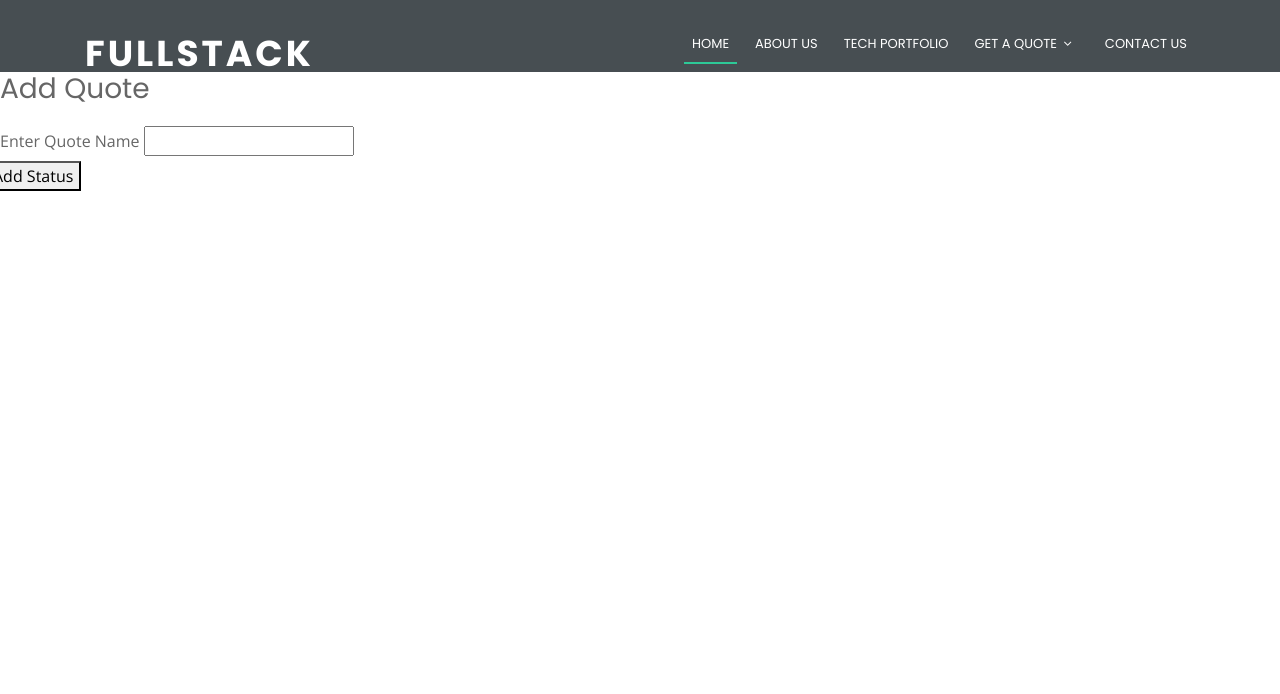
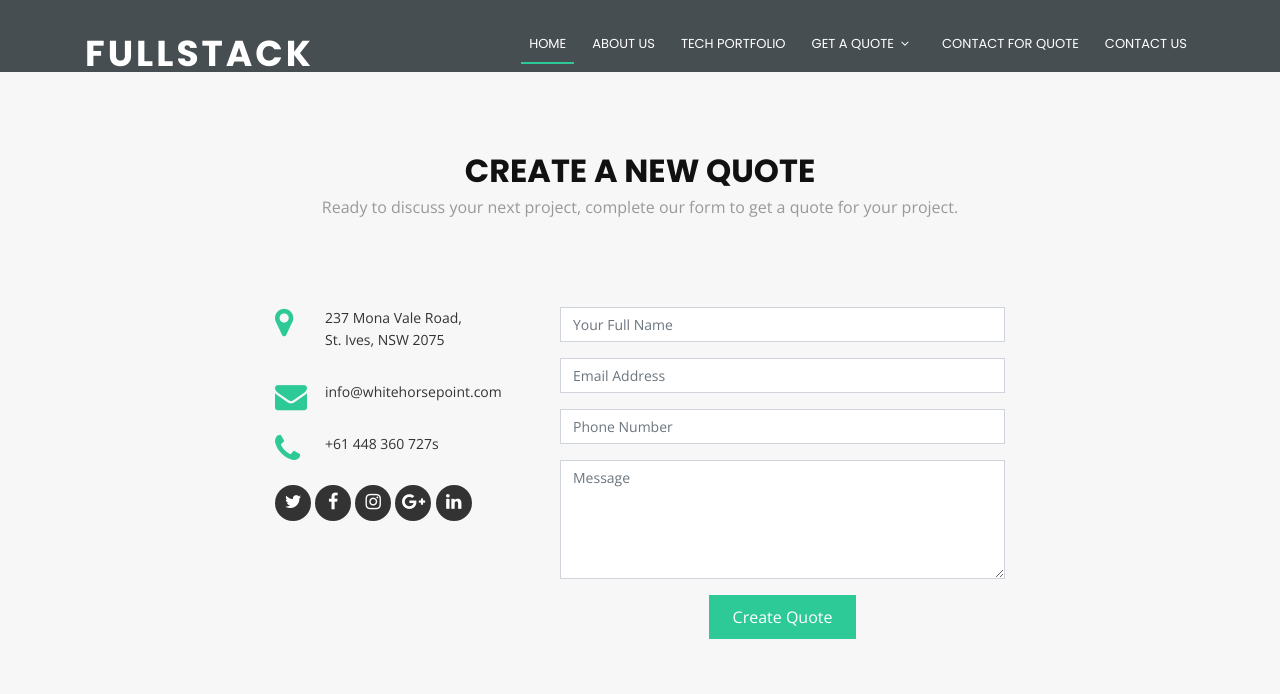
Before and after one commit to Code-Institute-Submissions/project3-8, a Flask app: page /add_quote in a window 1280 px wide. Shown: the top 694 px of the page. Run offline with Flask 2, Linux system fonts and the light colour scheme; some libraries are stand-ins or nearby versions.

Commit message:
Add a quote template started & quote success page

```diff
--- a/app.py
+++ b/app.py
@@ -70,10 +70,11 @@
     quotenametitle = quotename.title()
     quote_doc = {"quoteId": newqid,
                  'name': quotenametitle,
+                 'email': request.form.get('name'),
                  "quoteStatus": "NEW"
                  }
     mongo.db.quote.insert_one(quote_doc)
-    return redirect(url_for('get_quotes'))
+    return render_template('quotesuccess.html', quote=newqid)
 
 
 @app.route('/update_quote/<quote_id>', methods=['POST'])
@@ -186,12 +187,8 @@
 def hero():
     return render_template("index.html", page_title="Heh Welcome Y'all", page_heading="We are team of awesome designers making websites with Full Stack stuff", cta="Get Started", list_stuff_wedo=["Bootstrap,", "Django,", "Flask,", "Python,", "Javascript."])
 
-# this is not used yet
-@app.route('/about')
-def about():
-    return render_template("about.html")
 
-# The contact page take a post and flashes to a screen a thank you message.
+# The new quote  page take a post and flashes to a screen a thank you message.
 # Plan to add this json post data to mongo DB file.
 #
 @app.route('/contact', methods=["GET", "POST"])
@@ -211,7 +208,7 @@
     return render_template("magento.html", page_title="Magento data via API's", page_heading="Find out about our Magent integration options", cta="Run the APi now", staticMage=data)
 
 # this decorator is for pages called under magento
-@app.route('/magento/<member_name>', methods=["GET", "POST"])
+@app.route('/tech/<member_name>', methods=["GET", "POST"])
 def about_member(member_name):
     member = {}
     with open("data/static.json", "r") as json_data:
--- a/static/js/sendmail.js
+++ b/static/js/sendmail.js
@@ -1,11 +1,10 @@
+// this function is taken from the interactive section of the course
 function sendmail(contactForm) {
-        console.log("heh im in sendmail.")
     emailjs.send(
             "gmail", "template_5CenzoeC", {
                 "from_email": "ciaran.quinlan@gmail.com",
                 "reply_to": "ciaran.quinlan@gmail.com",
                 "from_name": "The Full Stack team",
-                    "to_name": "to name",
                 "contact_name": contactForm.name.value,
                 "contact_phone": contactForm.phone.value,
                 "contact_email": contactForm.email.value,
--- a/templates/addquote.html
+++ b/templates/addquote.html
@@ -14,7 +14,7 @@
 
 <!-- Start of Add Quote html -->
 
-<h3>Add Quote {{ newquouteid }}</h3>
+<!-- <h3>Add Quote {{ newquouteid }}</h3>
 <form action="{{url_for('insert_quote')}}" method="POST">
     <div class="row">
         <div class="input-field col s12">
@@ -27,4 +27,94 @@
         <button type="submit" name="action">Add Status</button>
     </div>
 </form>
+ -->
+
+
+<!--==========================
+                  Contact Section
+                ============================-->
+<section id="contact">
+    <div class="container wow fadeInUp">
+        <div class="section-header">
+            <h3 class="section-title">Create a New Quote</h3>
+            <p class="section-description">Ready to discuss your next project, complete our form to get a quote for your
+                project. </p>
+        </div>
+    </div>
+
+    <div class="container wow fadeInUp mt-5">
+        <div class="row justify-content-center">
+            <div class="col-lg-3 col-md-4">
+                <div class="info">
+                    <div>
+                        <i class="fa fa-map-marker"></i>
+                        <p>237 Mona Vale Road,<br>St. Ives, NSW 2075</p>
+                    </div>
+                    <div>
+                        <i class="fa fa-envelope"></i>
+                        <p>info@whitehorsepoint.com</p>
+                    </div>
+                    <div>
+                        <i class="fa fa-phone"></i>
+                        <p>+61 448 360 727s</p>
+                    </div>
+                </div>
+                <div class="social-links">
+                    <a href="#" class="twitter"><i class="fa fa-twitter"></i></a>
+                    <a href="#" class="facebook"><i class="fa fa-facebook"></i></a>
+                    <a href="#" class="instagram"><i class="fa fa-instagram"></i></a>
+                    <a href="#" class="google-plus"><i class="fa fa-google-plus"></i></a>
+                    <a href="#" class="linkedin"><i class="fa fa-linkedin"></i></a>
+                </div>
+            </div>
+
+
+            <!-- start of  contact form input -->
+            <div class="col-lg-5 col-md-8">
+
+                <div class="form">
+
+
+                    <!-- using onsubmit to call emailjs to send quote by email and action to call the flask to add quote to db-->
+                    <form method="POST" name="sentMessage" id="contactForm" action="{{url_for('insert_quote')}}"
+                        onsubmit="return sendquote(this);">
+                        <div class="form-group">
+                            <!-- <label>Name</label> -->
+                            <input type="text" class="form-control" placeholder="Your Full Name" name="name" id="name"
+                                required data-validation-required-message="Please enter your name.">
+                            <div class="validation"></div>
+                        </div>
+                        <div class="form-group">
+                            <!-- <label>Email Address</label> -->
+                            <input type="email" class="form-control" placeholder="Email Address" name="email" id="email"
+                                required data-validation-required-message="Please enter your email address.">
+                            <div class="validation"></div>
+                        </div>
+                        <div class="form-group">
+                            <!-- <label>Phone Number</label> -->
+                            <input type="tel" class="form-control" placeholder="Phone Number" name="number" id="phone"
+                                required data-validation-required-message="Please enter your phone number.">
+                            <div class="validation"></div>
+                        </div>
+                        <div class="form-group">
+                            <!-- <label>Message</label> -->
+                            <textarea rows="5" class="form-control" placeholder="Message" name="message" id="message"
+                                required data-validation-required-message="Please enter a message."></textarea>
+                            <div class="validation"></div>
+                        </div>
+                        <div class="text-center"><button type="submit" id="sendMessageButton">Create Quote</button>
+                        </div>
+                    </form>
+                </div>
+
+
+                </script>
+            </div> <!-- end of contact form -->
+        </div>
+    </div>
+</section><!-- #contact -->
+
+
+
+
 {% endblock %}
--- a/templates/nav.html
+++ b/templates/nav.html
@@ -30,7 +30,8 @@
                 </li>
             </ul>
             </li>
-            <li><a href=" {{ url_for('contact') }}">Contact Us</a></li>
+            <li><a href=" {{ url_for('contact') }}">Contact for quote</a></li>
+            <li><a href="/#contact">Contact Us</a></li>
             </ul>
         </nav><!-- #nav-menu-container -->
     </div>
```
Also changed, not shown: static/js/sendquote.js (added, +26 -0 lines), templates/contactus.html (+6 -11 lines), templates/quotesuccess.html (added, +58 -0 lines). Lines whose indentation alone changed are shown as unchanged.
